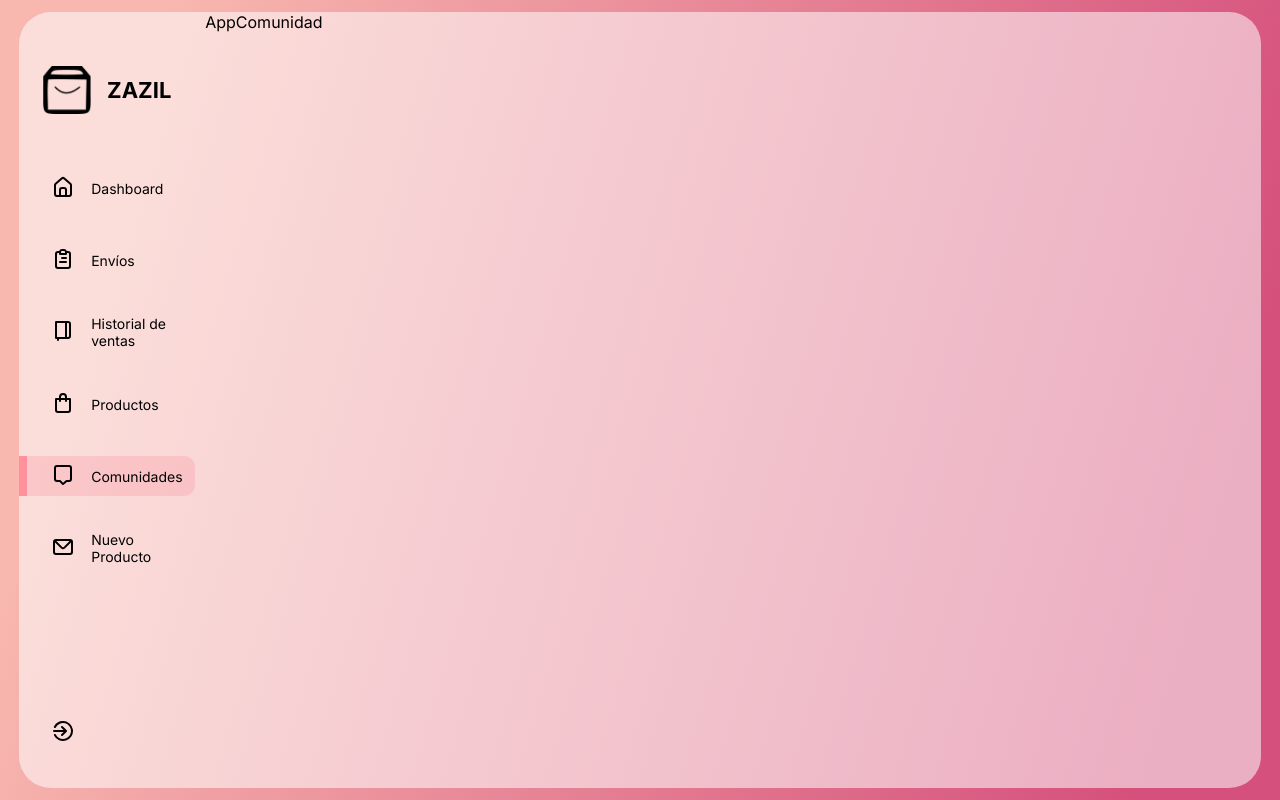
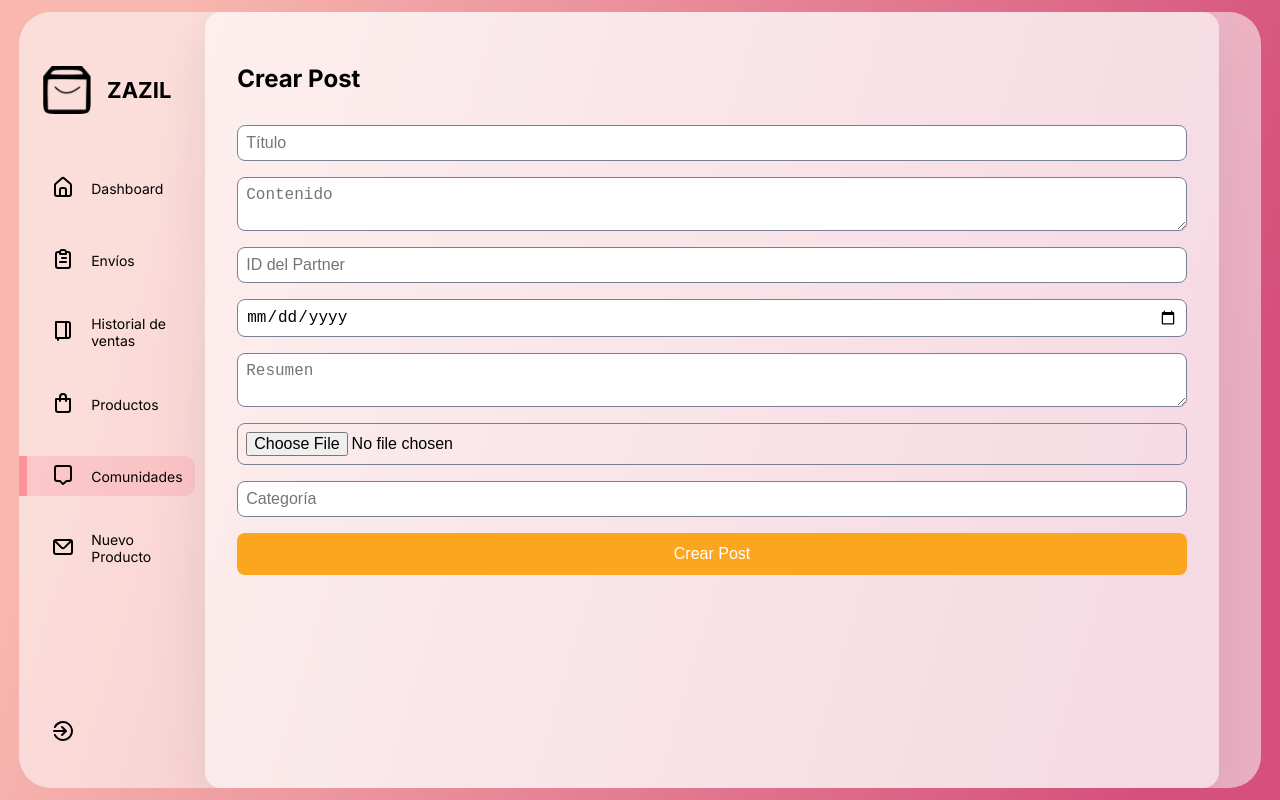
Before and after one commit to Sebastian-Espinoza-25/Reto-TC2007B.401-Equipo-6-Web, a React (Create React App) app: page /appcomunidades in a window 1280 px wide. Built offline with nearby package versions, Linux system fonts and the light colour scheme.

Commit message:
integración formulario nuevo post

```diff
--- a/src/components/Pages/AppComunidades.js
+++ b/src/components/Pages/AppComunidades.js
@@ -1,15 +1,15 @@
 import React from 'react';
 import Sidebar from '../Sidebar/Sidebar';
+import PostForm from '../PostForm/PostForm';
 import './AppComun.css';
 
 function AppComunidad() {
   return (
     <div className='AppCss'>
-        <div className='AppGlassNew'>
-        <Sidebar/>
-        <div>AppComunidad</div>
-        </div>
-
+      <div className='AppGlassNew'>
+        <Sidebar />
+        <PostForm />
+      </div>
     </div>
   );
 }
--- /dev/null
+++ b/src/components/PostForm/PostForm.css
@@ -0,0 +1,31 @@
+.post-form {
+    display: flex;
+    flex-direction: column;
+    gap: 1rem;
+    background: var(--glass);
+    padding: 2rem;
+    border-radius: 1rem;
+    box-shadow: var(--boxShadow);
+}
+.post-form h2 {
+    margin-bottom: 1rem;
+}
+.post-form input,
+.post-form textarea {
+    padding: 0.5rem;
+    border: 1px solid var(--gray);
+    border-radius: 0.5rem;
+    font-size: 1rem;
+}
+.post-form button {
+    padding: 0.75rem;
+    border: none;
+    border-radius: 0.5rem;
+    background: var(--orange);
+    color: white;
+    font-size: 1rem;
+    cursor: pointer;
+}
+.post-form button:hover {
+    background: darken(var(--orange), 10%);
+}
--- /dev/null
+++ b/src/components/PostForm/PostForm.jsx
@@ -0,0 +1,106 @@
+import React, { useState } from 'react';
+import './PostForm.css';
+
+const PostForm = () => {
+  const [formData, setFormData] = useState({
+    title: '',
+    content: '',
+    partner_id: '',
+    date: '',
+    summary: '',
+    file_path: null,
+    category: ''
+  });
+
+  const handleChange = (e) => {
+    const { name, value, files } = e.target;
+    setFormData({
+      ...formData,
+      [name]: files ? files[0] : value
+    });
+  };
+
+  const handleSubmit = async (e) => {
+    e.preventDefault();
+    const postData = new FormData();
+    for (const key in formData) {
+      postData.append(key, formData[key]);
+    }
+
+    try {
+        const response = await fetch('http://localhost:3000/api/posts', {
+        method: 'POST',
+        body: postData,
+      });
+      if (response.ok) {
+        alert('Producto creado exitosamente');
+      } else {
+          alert('Error al crear el producto');
+      }
+    } catch (error) {
+        console.error('Error:', error);
+        console.error('Error al crear el post:', error);
+    }
+  };
+
+  return (
+    <form className="post-form" onSubmit={handleSubmit}>
+      <h2>Crear Post</h2>
+      <input
+        type="text"
+        name="title"
+        placeholder="Título"
+        value={formData.title}
+        onChange={handleChange}
+        required
+      />
+      <textarea
+        name="content"
+        placeholder="Contenido"
+        value={formData.content}
+        onChange={handleChange}
+        required
+      />
+      <input
+        type="text"
+        name="partner_id"
+        placeholder="ID del Partner"
+        value={formData.partner_id}
+        onChange={handleChange}
+        required
+      />
+      <input
+        type="date"
+        name="date"
+        placeholder="Fecha"
+        value={formData.date}
+        onChange={handleChange}
+        required
+      />
+      <textarea
+        name="summary"
+        placeholder="Resumen"
+        value={formData.summary}
+        onChange={handleChange}
+        required
+      />
+      <input
+        type="file"
+        name="file_path"
+        onChange={handleChange}
+        required
+      />
+      <input
+        type="text"
+        name="category"
+        placeholder="Categoría"
+        value={formData.category}
+        onChange={handleChange}
+        required
+      />
+      <button type="submit">Crear Post</button>
+    </form>
+  );
+};
+
+export default PostForm;
```
